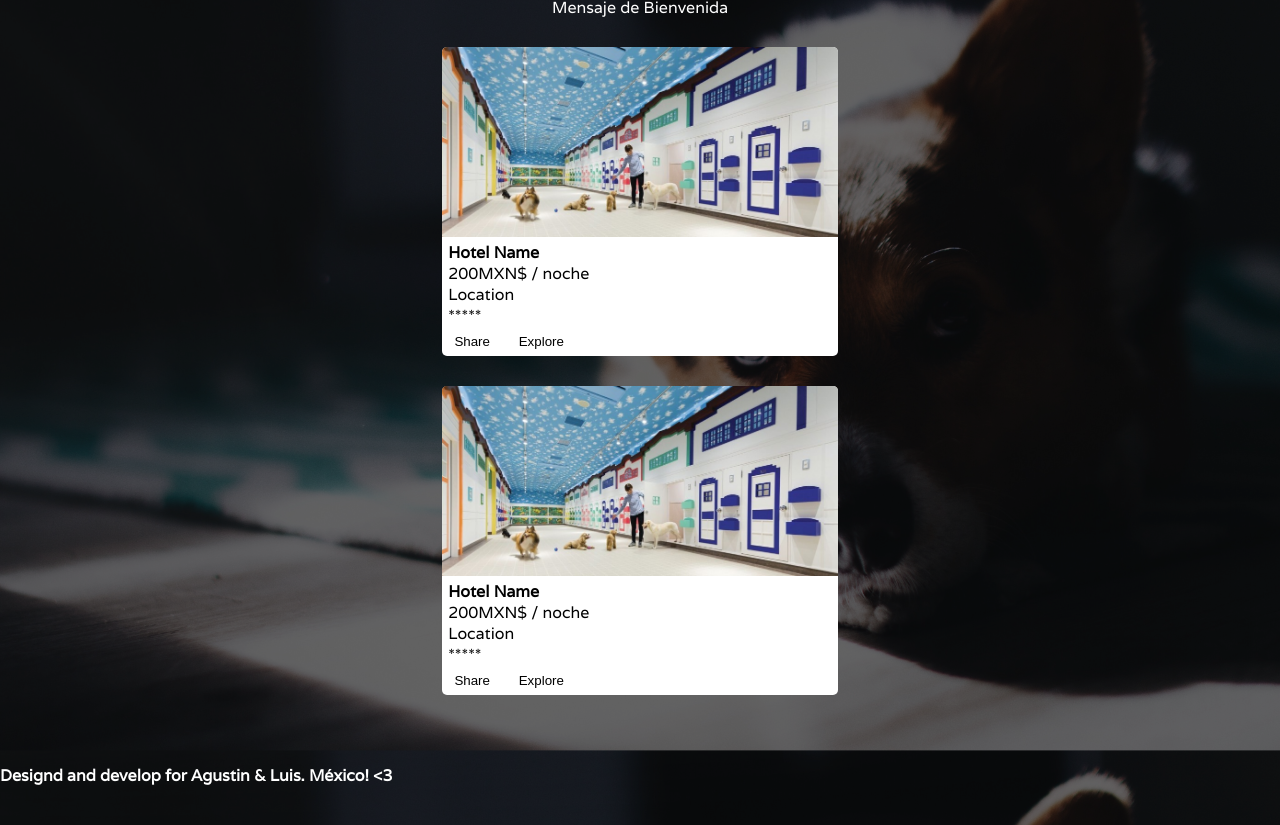
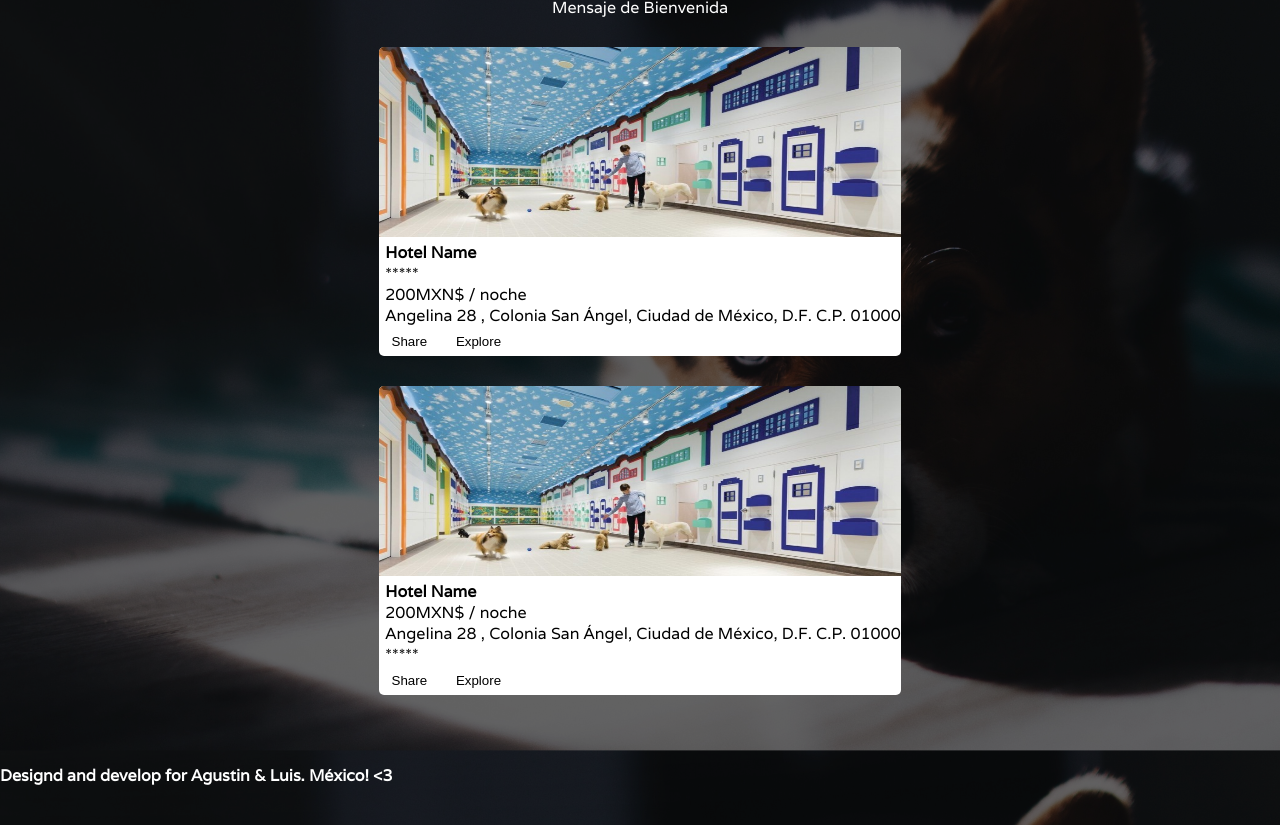
Before and after one commit to iamluisro/cachorroStays, a website: page home-page/home.html in a window 1280 px wide. Shown: the part 103-928 px from the top of the page. Drawn offline with Linux system fonts and the light colour scheme; a web font is replaced by a local one.

Commit message:
adding location

```diff
--- a/home-page/home.html
+++ b/home-page/home.html
@@ -20,10 +20,10 @@
     <article class="hotel">
         <section class="hotel__container">
             <section class="hotel__Container--description">
-                    <img class="hotel__Container--img" src="./aseets/hotel_1.jpg  " alt="pethotel">
+                <img class="hotel__Container--img" src="./aseets/hotel_1.jpg  " alt="pethotel">
                 <h1>Hotel Name</h1>
-                <p1>200MXN$ / noche</p1><br><p1>Location</p1><br>
                 <div class="hotel__container--rating">*****</div>
+                <p1>200MXN$ / noche</p1><br><p1>Angelina 28 , Colonia San Ángel, Ciudad de México, D.F. C.P. 01000</p1><br>
                 <button class="share">Share</button>
                 <button class="explore">Explore</button>
             </section>
@@ -33,7 +33,7 @@
             <section class="hotel__Container--description">
                 <img class="hotel__Container--img" src="./aseets/hotel_1.jpg  " alt="pethotel">
                 <h1>Hotel Name</h1>
-                <p1>200MXN$ / noche</p1><br><p1>Location</p1><br>
+                <p1>200MXN$ / noche</p1><br><p1>Angelina 28 , Colonia San Ángel, Ciudad de México, D.F. C.P. 01000</p1><br>
                 <div class="hotel__container--rating">*****</div>
                 <button class="share">Share</button>
                 <button class="explore">Explore</button>
```
